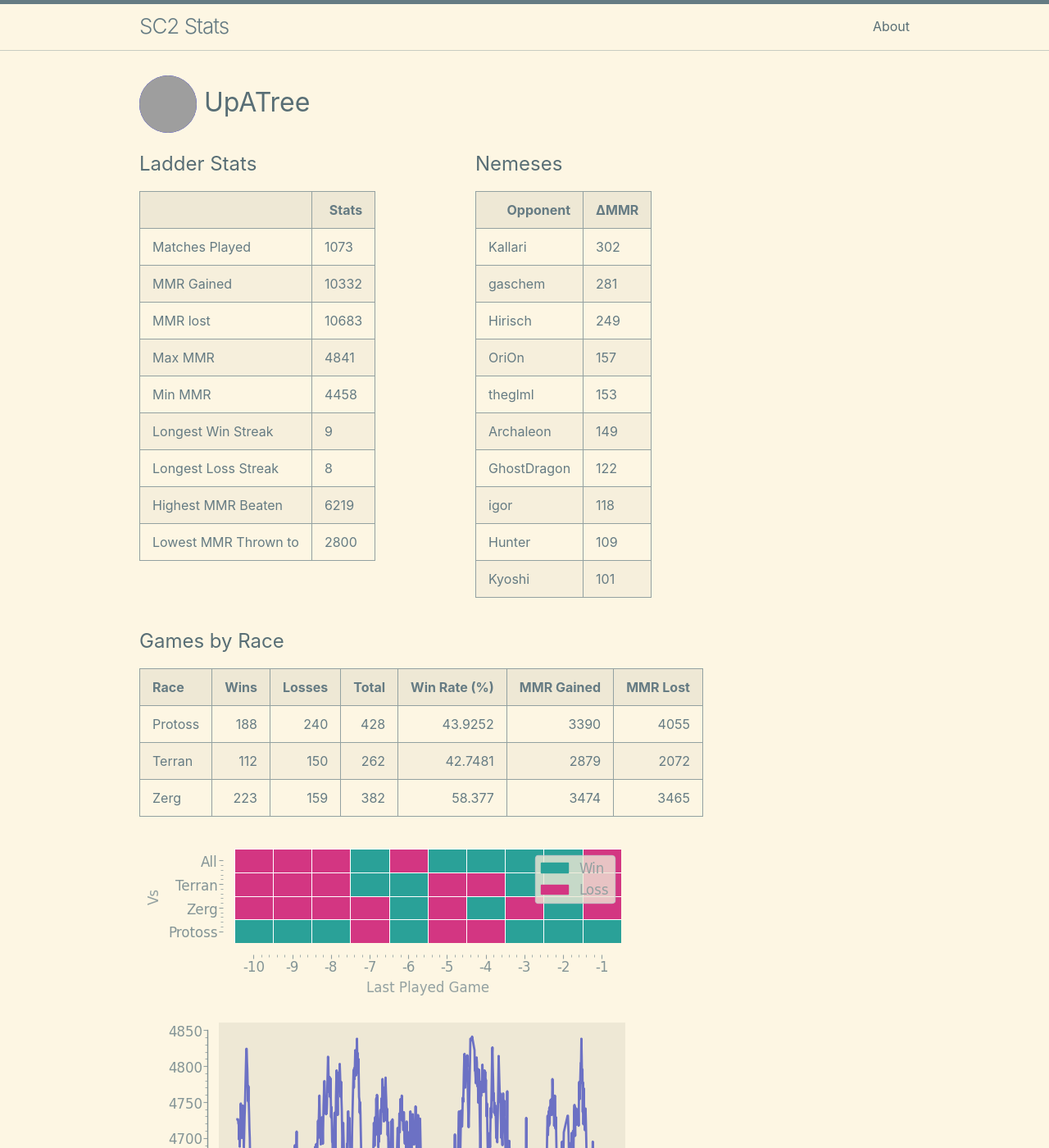
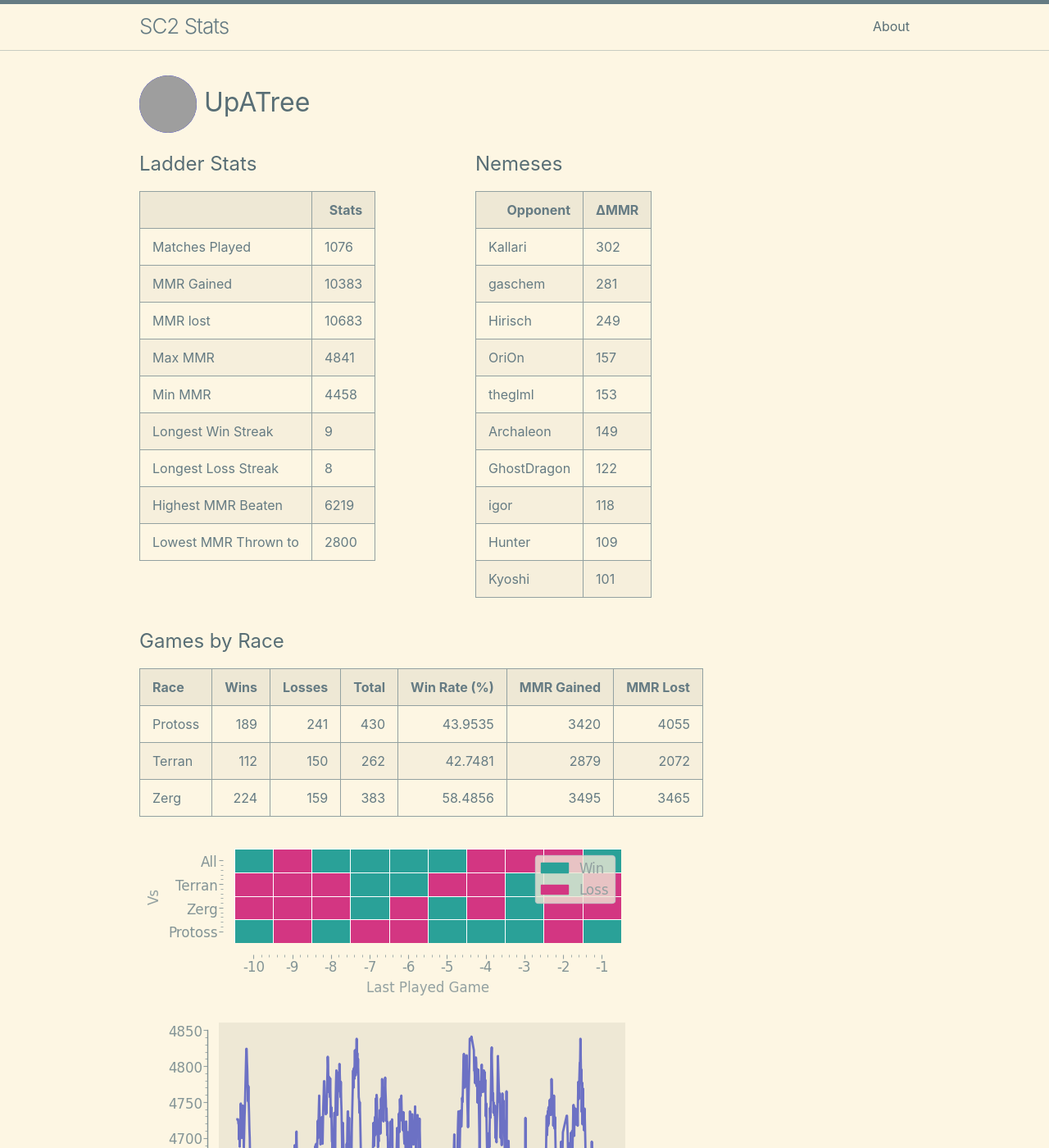
Before and after one commit to kylermurphy/UpATree, a Jekyll site: the page built from docs/index.md, in a window 1280 px wide and 1400 px high. Shown: the whole window at 82% size. Built offline with Jekyll 4.4.1, drawn with Linux system fonts in a browser that asks for light colours; grey boxes are pictures that could not be loaded.

Commit message:
running on push

```diff
--- a/docs/index.md
+++ b/docs/index.md
@@ -18,11 +18,11 @@ layout: home
   <tbody>
     <tr>
       <td>Matches Played</td>
-      <td>1073</td>
+      <td>1076</td>
     </tr>
     <tr>
       <td>MMR Gained</td>
-      <td>10332</td>
+      <td>10383</td>
     </tr>
     <tr>
       <td>MMR lost</td>
@@ -114,9 +114,9 @@ layout: home
 
 | Race    |   Wins |   Losses |   Total |   Win Rate (%) |   MMR Gained |   MMR Lost |
 |:--------|-------:|---------:|--------:|---------------:|-------------:|-----------:|
-| Protoss |    188 |      240 |     428 |        43.9252 |         3390 |       4055 |
+| Protoss |    189 |      241 |     430 |        43.9535 |         3420 |       4055 |
 | Terran  |    112 |      150 |     262 |        42.7481 |         2879 |       2072 |
-| Zerg    |    223 |      159 |     382 |        58.377  |         3474 |       3465 |
+| Zerg    |    224 |      159 |     383 |        58.4856 |         3495 |       3465 |
 
 ![Games by Race](./assets/gm_hist.png)
 
--- a/log.txt
+++ b/log.txt
@@ -306,3 +306,4 @@ Writing a log file 2025-03-05 23:22:37.
 Writing a log file 2025-03-05 23:48:08.
 Writing a log file 2025-03-06 16:28:43.
 Writing a log file 2025-03-06 16:52:36.
+Writing a log file 2025-03-06 17:20:01.
```
Also changed, not shown: docs/assets/MMR.png, docs/assets/daily.png, docs/assets/gm_hist.png, docs/assets/r_wrt.png, 1 other file.
